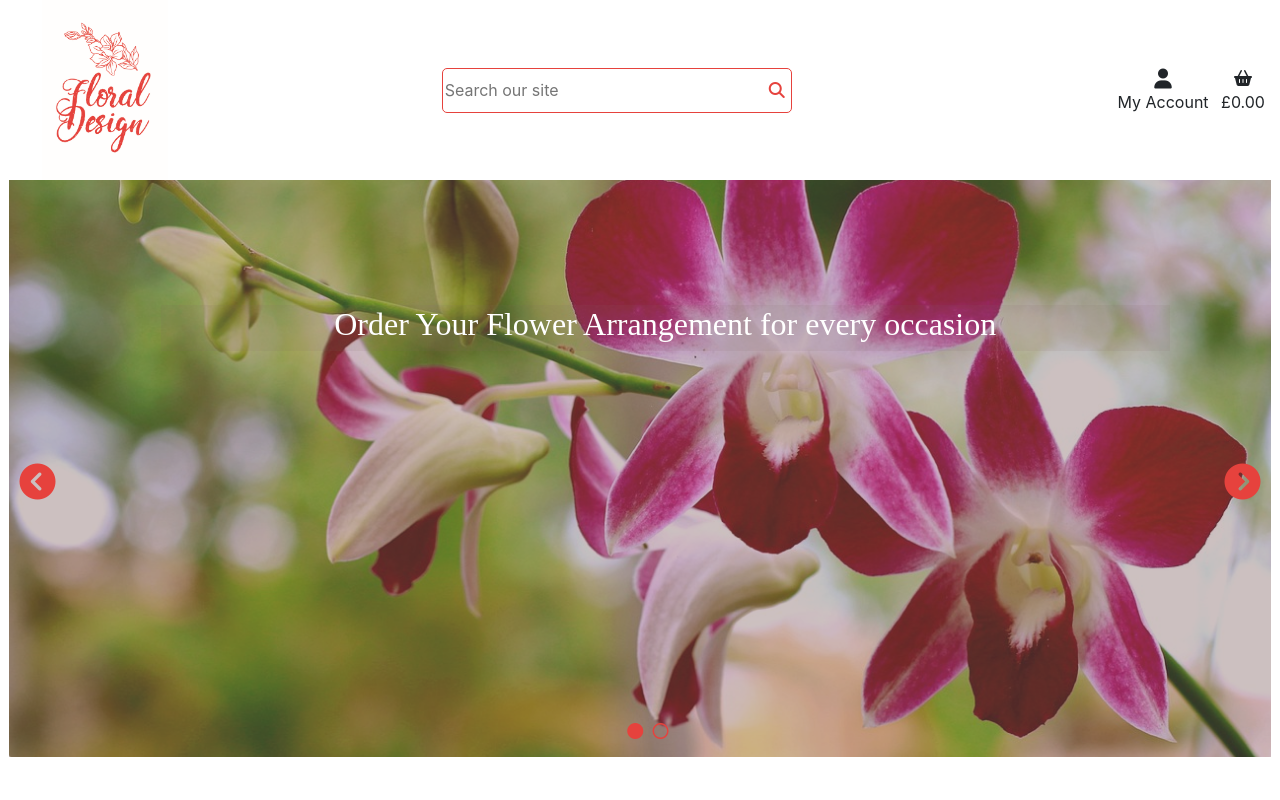
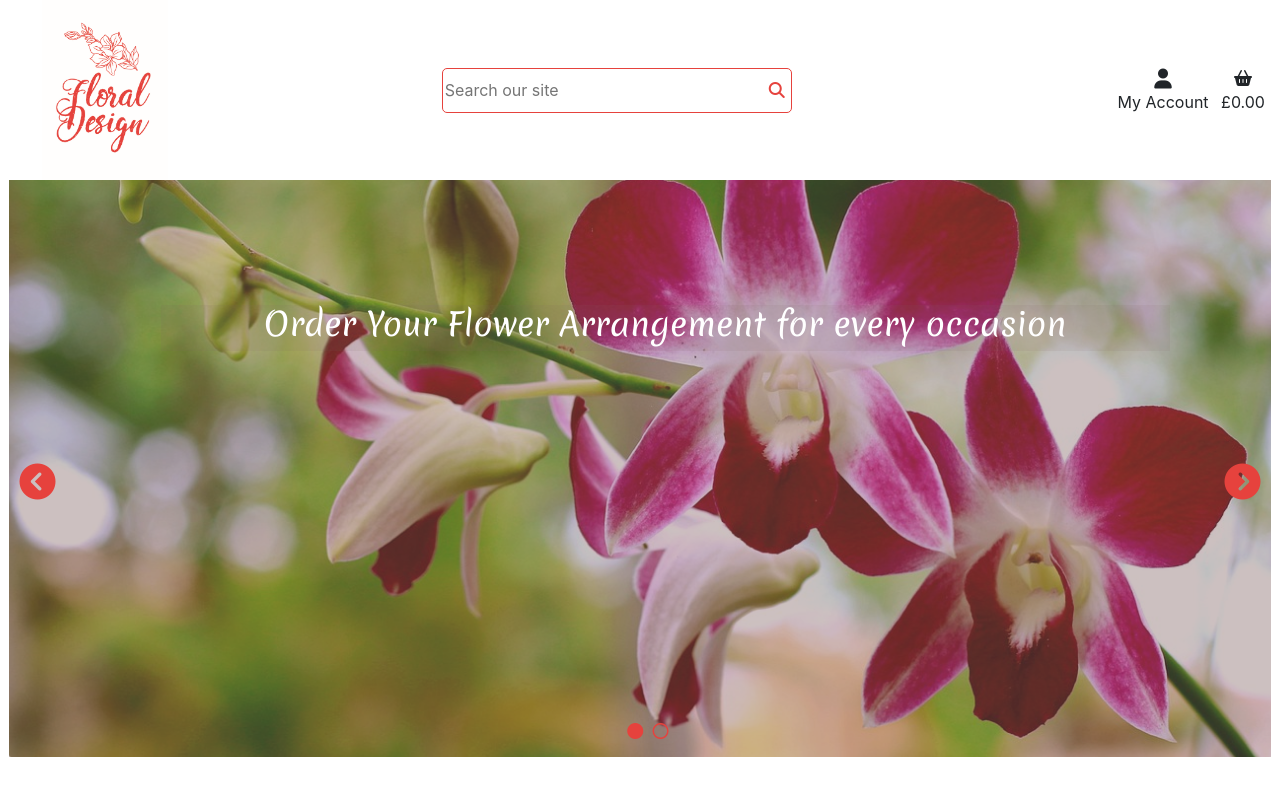
Before and after one commit to e-h-dev/floral_design, a Django app: page / in a window 1280 px wide. Run offline with Django 3.2, Linux system fonts and the light colour scheme; some libraries are stand-ins or nearby versions.

Commit message:
Add Merienda font to base.html and base.css

```diff
--- a/static/css/base.css
+++ b/static/css/base.css
@@ -62,6 +62,7 @@ header {
     position: absolute;
     top:40%;
     /* left:10%; */
+    font-family: Merienda;
     width:80%;
     left:12%;
     background-color: rgba(128, 97, 97, 0.1);
--- a/templates/base.html
+++ b/templates/base.html
@@ -16,6 +16,9 @@
         <link rel="stylesheet" href="https://stackpath.bootstrapcdn.com/bootstrap/4.4.1/css/bootstrap.min.css" integrity="sha384-Vkoo8x4CGsO3+Hhxv8T/Q5PaXtkKtu6ug5TOeNV6gBiFeWPGFN9MuhOf23Q9Ifjh" crossorigin="anonymous">
         <link rel="stylesheet" href="https://cdnjs.cloudflare.com/ajax/libs/font-awesome/6.6.0/css/all.min.css" integrity="sha512-Kc323vGBEqzTmouAECnVceyQqyqdsSiqLQISBL29aUW4U/M7pSPA/gEUZQqv1cwx4OnYxTxve5UMg5GT6L4JJg==" crossorigin="anonymous" referrerpolicy="no-referrer">
         <link rel="stylesheet" href="https://cdnjs.cloudflare.com/ajax/libs/font-awesome/6.6.0/css/all.min.css" integrity="sha512-Kc323vGBEqzTmouAECnVceyQqyqdsSiqLQISBL29aUW4U/M7pSPA/gEUZQqv1cwx4OnYxTxve5UMg5GT6L4JJg==" crossorigin="anonymous" referrerpolicy="no-referrer">
+        <link rel="preconnect" href="https://fonts.googleapis.com">
+        <link rel="preconnect" href="https://fonts.gstatic.com" crossorigin>
+        <link href="https://fonts.googleapis.com/css2?family=Merienda:wght@300..900&display=swap" rel="stylesheet">
         <link rel="stylesheet" href="{% static 'css/base.css' %}">
     {% endblock %}
 
```
